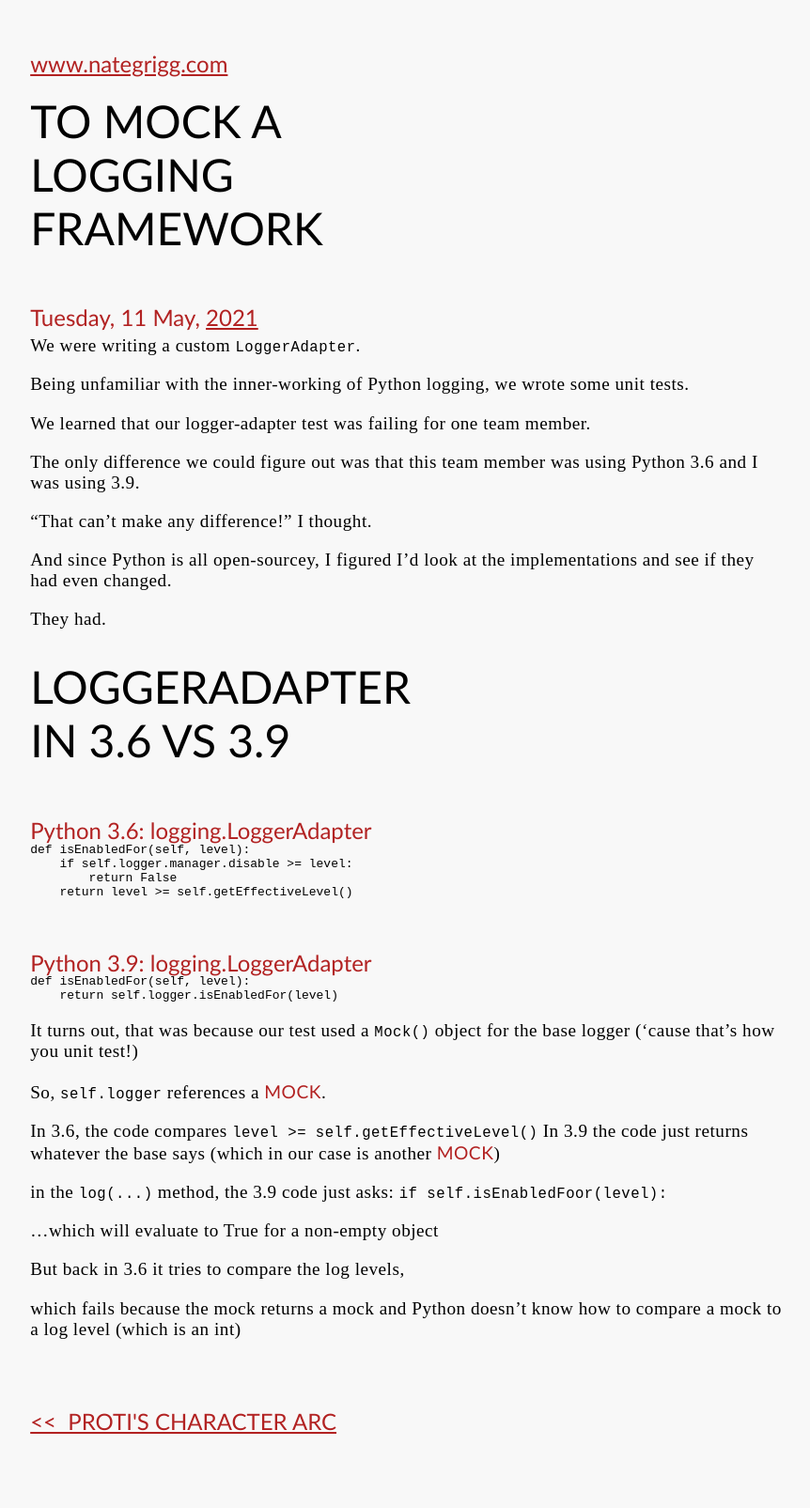
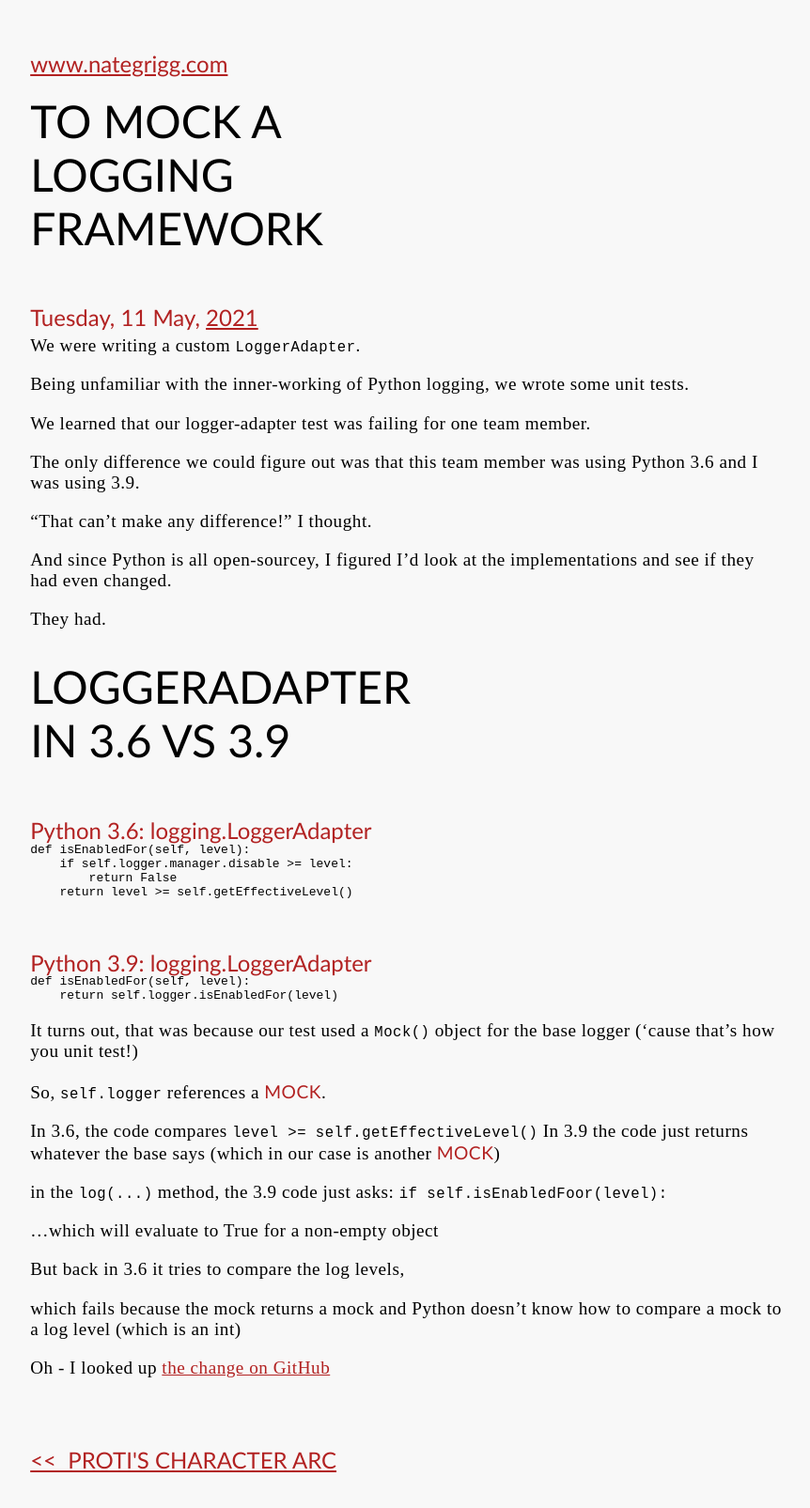
Before and after one commit to n8mob/n8mob.github.io, a Jekyll site: the page built from _posts/2021-05-11-to-mock-a-logging-framework.md, in a window 1280 px wide. Shown: the whole page at 94% size, without its empty margins (19-881 px from the left). Built offline with Jekyll 4.4.1, drawn with Linux system fonts in a browser that asks for light colours; before the commit the page ends 1563 px from its top, so only the background shows below that.

Commit message:
add link to GitHub

```diff
--- a/_posts/2021-05-11-to-mock-a-logging-framework.md
+++ b/_posts/2021-05-11-to-mock-a-logging-framework.md
@@ -45,3 +45,5 @@ in the `log(...)` method, the 3.9 code just asks: `if self.isEnabledFoor(level):
 But back in 3.6 it tries to compare the log levels,
 
 which fails because the mock returns a mock and Python doesn't know how to compare a mock to a log level (which is an int)
+
+Oh - I looked up [the change on GitHub](https://github.com/python/cpython/commit/75f0b5dbac3376a3b36c943ec867c0daed35eb4f?branch=75f0b5dbac3376a3b36c943ec867c0daed35eb4f)
```
